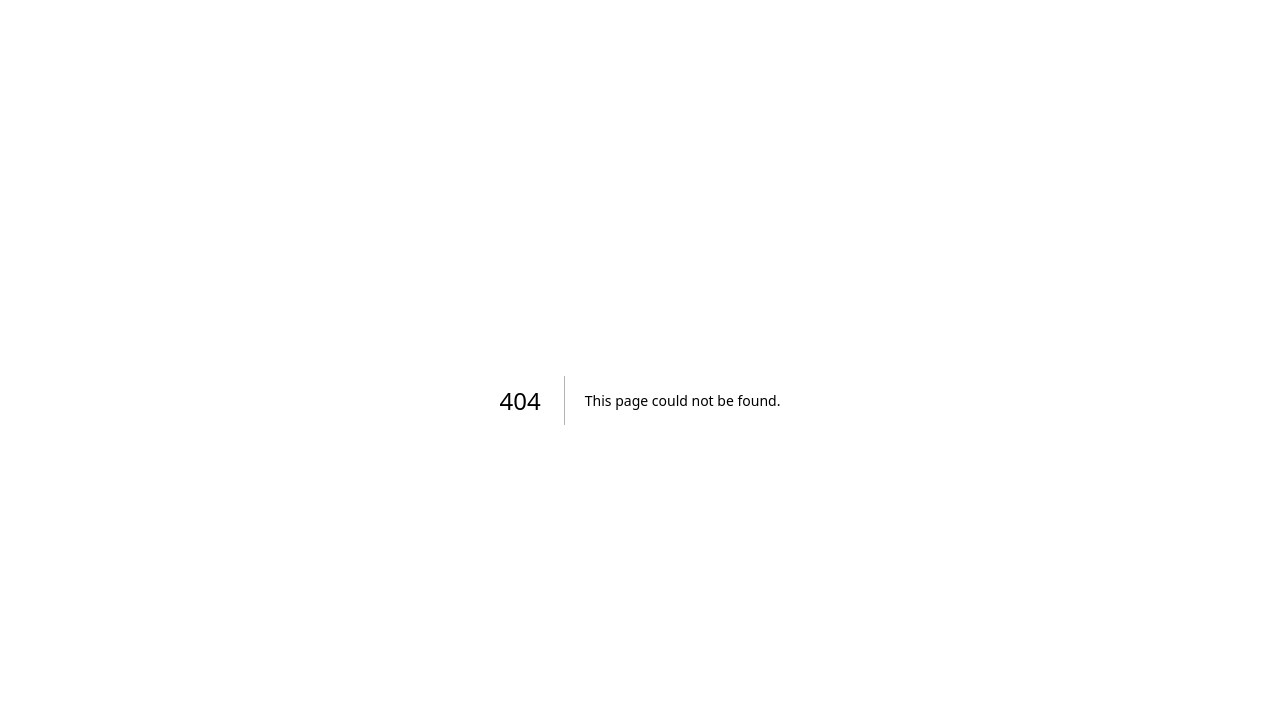
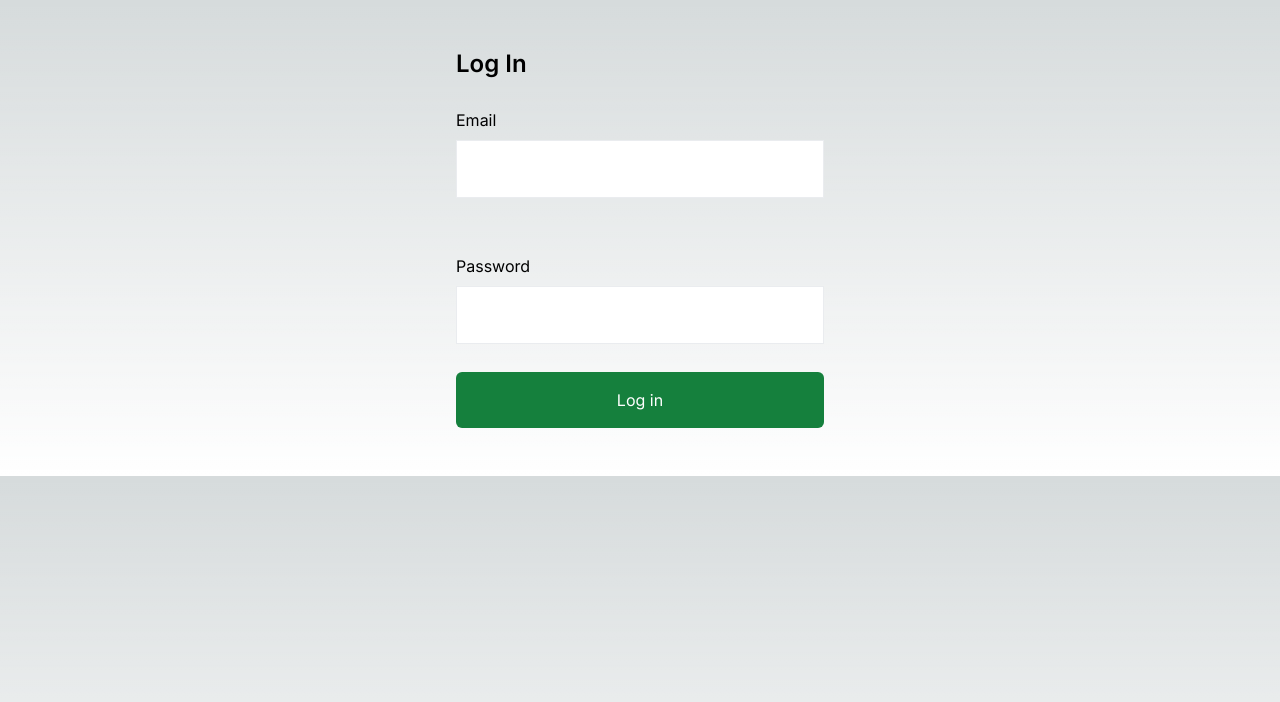
Before and after one commit to ting-yun-career/auth-test, a Next.js app: page /login in a window 1280 px wide. Before the commit this address had no page. Shown: the top 702 px of the page. Built offline with nearby package versions, Linux system fonts and the light colour scheme; no server answers.

Commit message:
add login

```diff
--- a/package.json
+++ b/package.json
@@ -14,7 +14,8 @@
     "next-auth": "^4.24.6",
     "react": "^18",
     "react-dom": "^18",
-    "react-hook-form": "^7.50.1"
+    "react-hook-form": "^7.50.1",
+    "react-icons": "^5.0.1"
   },
   "devDependencies": {
     "@next-auth/mongodb-adapter": "^1.1.3",
--- /dev/null
+++ b/src/app/login/Form.module.css
@@ -0,0 +1,29 @@
+.form_container input,
+.form_container label {
+  @apply block my-1;
+}
+
+.login_continue::before,
+.login_continue::after {
+  content: "";
+  display: inline-block;
+  max-width: 170px;
+  width: calc(60% - 4em);
+  height: 2px;
+  background-color: #eaecef;
+  vertical-align: middle;
+  @apply mr-1;
+}
+
+.form_container input[type="email"],
+.form_container input[type="password"] {
+  padding: 1em;
+}
+
+.form_container > div {
+  @apply w-full;
+}
+
+.login_continue {
+  @apply w-full;
+}
--- /dev/null
+++ b/src/app/login/Form.tsx
@@ -0,0 +1,115 @@
+"use client";
+import { useEffect, useState } from "react";
+import { useSearchParams, useRouter } from "next/navigation";
+import styles from "./Form.module.css";
+import Link from "next/link";
+import { signIn, useSession } from "next-auth/react";
+import { BsArrowRightCircleFill } from "react-icons/bs";
+import { useForm, SubmitHandler } from "react-hook-form";
+import Loader from "../loading";
+
+type Inputs = {
+  email: string;
+  password: string;
+};
+
+const Form = () => {
+  const params = useSearchParams()!;
+  const session = useSession();
+  const router = useRouter();
+
+  const {
+    register,
+    handleSubmit,
+    formState: { errors, isSubmitting },
+  } = useForm<Inputs>({
+    defaultValues: {
+      email: "",
+      password: "",
+    },
+  });
+
+  const [error, setError] = useState<string | null>("");
+
+  useEffect(() => {
+    setError(params.get("error"));
+  }, [params]);
+
+  if (session.status === "authenticated") {
+    router?.push("/my/dashboard");
+  }
+
+  const formSubmit: SubmitHandler<Inputs> = (form) => {
+    const { email, password } = form;
+    signIn("credentials", {
+      email,
+      password,
+    });
+  };
+
+  return (
+    <form
+      onSubmit={handleSubmit(formSubmit)}
+      className={`${styles.form_container} flex justify-center items-center flex-col`}
+    >
+      <h2
+        className={`leading-[1.15] mt-12 mx-auto w-full  px-2 text-xl my-6 sm:text-2xl font-semibold  font-Poppins`}
+      >
+        Log In
+      </h2>
+
+      <fieldset className="w-full px-2 flex justify-center items-center flex-col">
+        <label className="w-full " htmlFor="email">
+          Email
+        </label>
+        <input
+          type="email"
+          {...register("email", {
+            required: "Email is required",
+            pattern: /[a-z0-9]+@[a-z]+\.[a-z]{2,3}/,
+          })}
+          className=" w-full   border-solid border-[1px] border-[#EAECEF]"
+        />
+        {errors.email?.message && (
+          <small className="block text-red-600 w-full">
+            {errors.email.message}
+          </small>
+        )}
+      </fieldset>
+      <fieldset className="w-full px-2 mt-12 flex justify-center items-center flex-col">
+        <label className="w-full" htmlFor="password">
+          Password
+        </label>
+        <input
+          type="password"
+          {...register("password", {
+            required: "Password is required",
+          })}
+          className=" w-full   border-solid border-[1px] border-[#EAECEF]"
+        />
+        {errors.password?.message && (
+          <small className="block text-red-600 w-full">
+            {errors.password.message}
+          </small>
+        )}
+      </fieldset>
+      <div className={`flex flex-col justify-center w-full items-center px-2`}>
+        <button
+          type="submit"
+          disabled={isSubmitting}
+          className="w-full flex justify-center items-center"
+        >
+          <span className="text-center flex-1   mt-6 bg-green-700 hover:bg-lightColor hover:font-semibold rounded-md p-[1rem] px-4  text-white cursor-pointer">
+            Log in
+          </span>
+        </button>
+      </div>
+      {error && (
+        <small className="block w-full px-2 text-red-600">{error}</small>
+      )}
+      {isSubmitting && <Loader />}
+    </form>
+  );
+};
+
+export default Form;
--- /dev/null
+++ b/src/app/login/page.tsx
@@ -0,0 +1,16 @@
+import { Metadata } from "next";
+import Form from "./Form";
+
+export const metadata: Metadata = {
+  title: "Auth Demo",
+};
+
+export default function Login() {
+  return (
+    <main className="max-w-sm pb-12 mx-auto">
+      <section>
+        <Form />
+      </section>
+    </main>
+  );
+}
--- a/src/app/register/Form.tsx
+++ b/src/app/register/Form.tsx
@@ -61,9 +61,7 @@ const Form = () => {
 
   return (
     <form
-      onSubmit={handleSubmit(formSubmit, (err) => {
-        debugger;
-      })}
+      onSubmit={handleSubmit(formSubmit)}
       autoComplete="off"
       className={`${styles.form_container} -mt-2 flex justify-center items-center flex-col`}
     >
```
Also changed, not shown: 1 other file (tests, documents, lock files or other folders).
